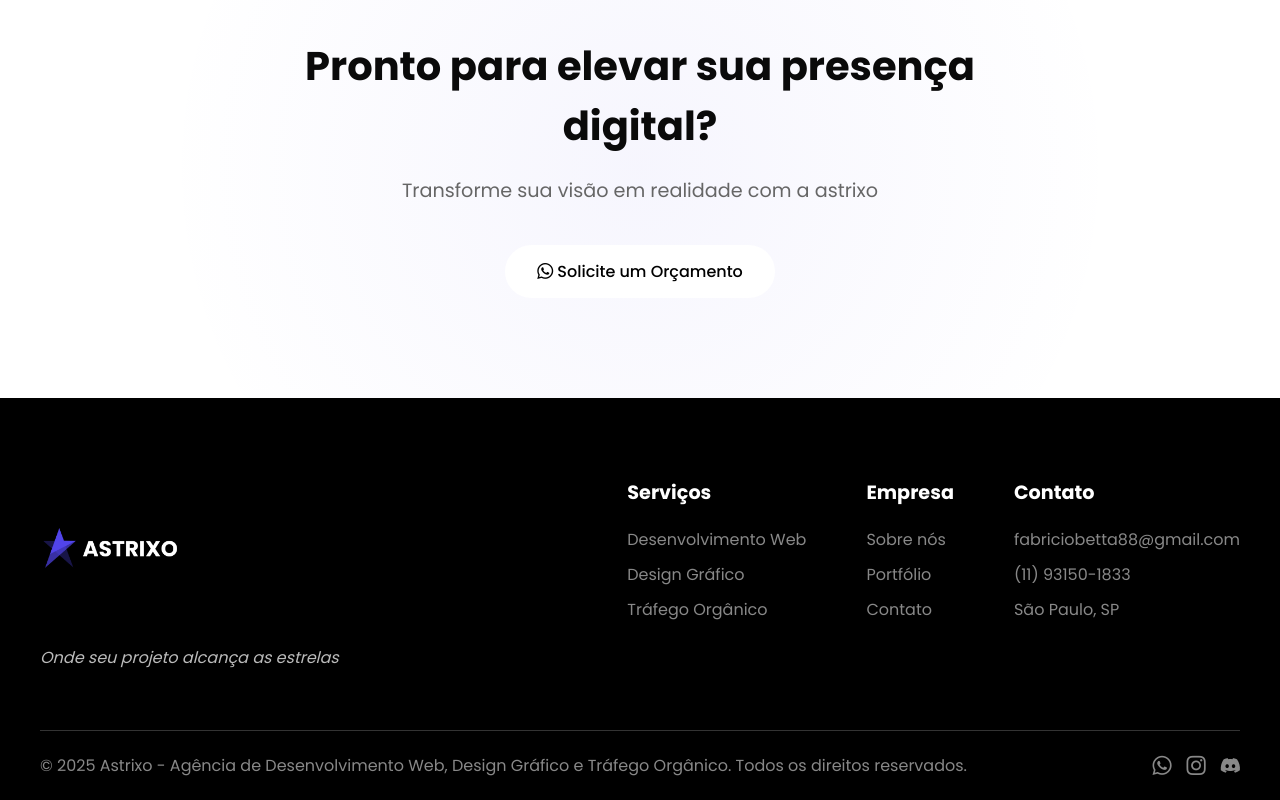
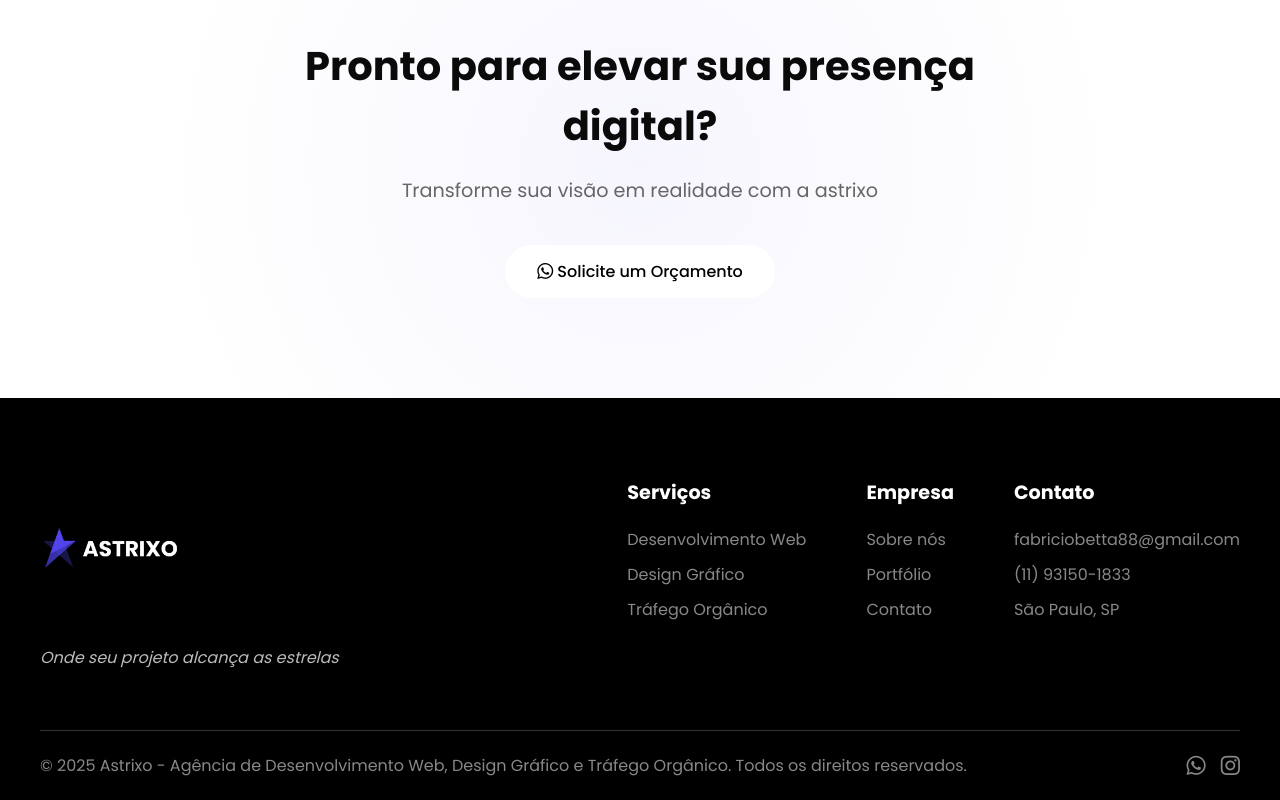
Before and after one commit to 90fabricio09/astrixo, a React (Vite) app: page / in a window 1280 px wide. Shown: the part 3708-4508 px from the top of the page. Built offline with nearby package versions, Linux system fonts and the light colour scheme.

Commit message:
Update Home.jsx

```diff
--- a/src/pages/Home.jsx
+++ b/src/pages/Home.jsx
@@ -236,9 +236,8 @@ export default function Home() {
         <div className="footer-bottom">
           <p>&copy; {new Date().getFullYear()} Astrixo - Agência de Desenvolvimento Web, Design Gráfico e Tráfego Orgânico. Todos os direitos reservados.</p>
           <div className="social-links">
-          <a href="https://wa.me/5511931501833" target="_blank" rel="noopener noreferrer"><i className="bi bi-whatsapp"></i></a>
+            <a href="https://wa.me/5511931501833" target="_blank" rel="noopener noreferrer"><i className="bi bi-whatsapp"></i></a>
             <a href="https://www.instagram.com/astrixo.web/" target="_blank" rel="noopener noreferrer"><i className="bi bi-instagram"></i></a>
-            <a href="https://discord.gg/8U3TBVfc6g" target="_blank" rel="noopener noreferrer"><i className="bi bi-discord"></i></a>
           </div>
         </div>
       </footer>
```
